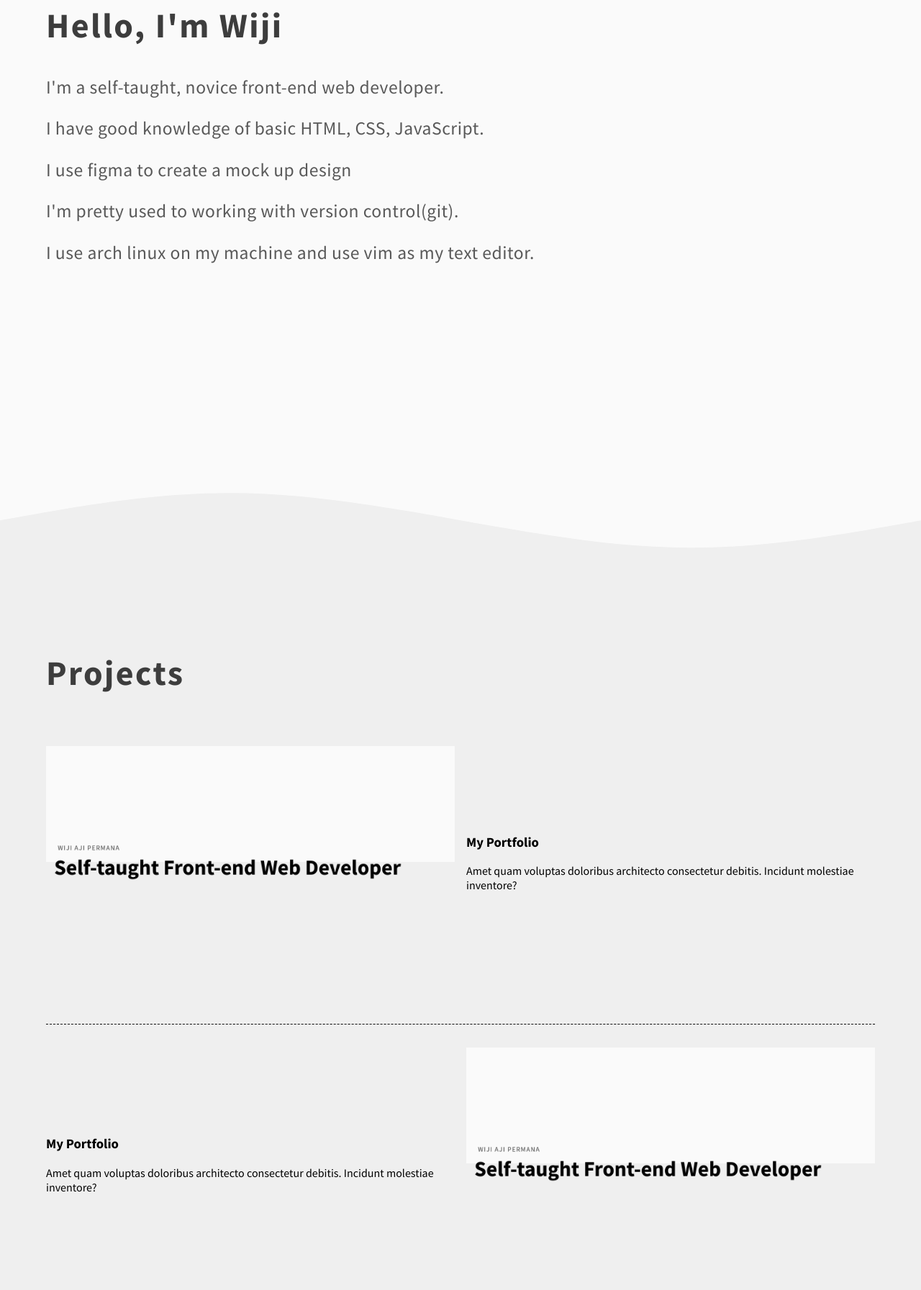
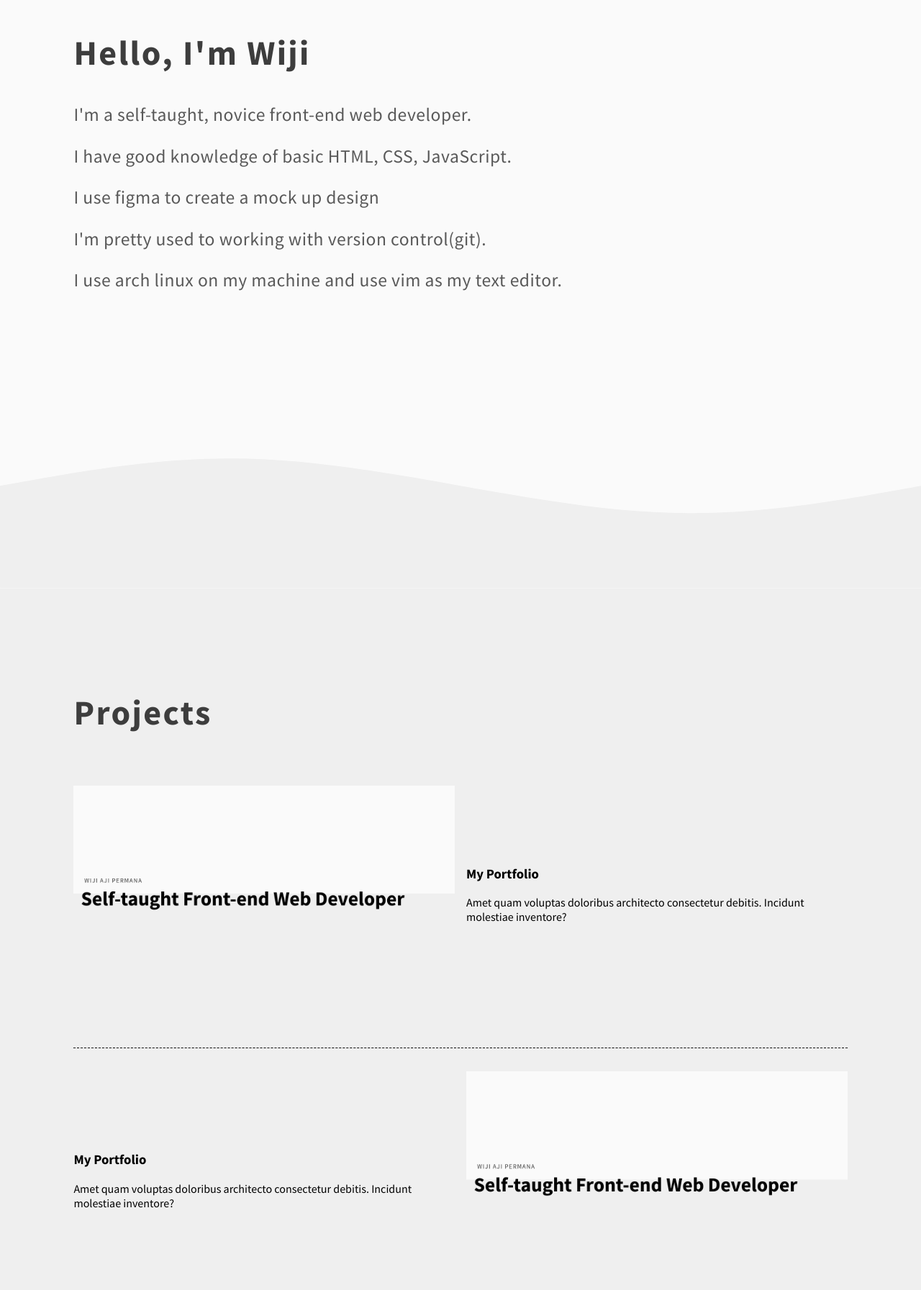
Before and after one commit to zqwirp/portfolio, a plain HTML site: page index.html in a window 1280 px wide. Shown: the part 899-2692 px from the top of the page at 72% size. Drawn offline with Linux system fonts and the light colour scheme.

Commit message:
kinda refactoring

```diff
--- a/css/global.css
+++ b/css/global.css
@@ -9,10 +9,10 @@
 body {
   display: flex;
   justify-content: center;
-  font-family: 'Source Sans Pro', Arial, sans-serif;
   padding: 0;
   margin: 0;
   background-color: var(--background-color);
+  font-family: 'Source Sans Pro', Arial, sans-serif;
 }
 
 body * {
@@ -20,7 +20,6 @@ body * {
 }
 
 .master-container {
-  width: 100%;
   max-width: 1440px;
   min-width: 300px;
 }
--- a/css/index.css
+++ b/css/index.css
@@ -1,4 +1,5 @@
 header {
+  position: relative;
   display: flex;
   align-items: center;
   height: 100vh;
@@ -9,9 +10,16 @@ header::before {
   position: absolute;
   bottom: 0;
   left: 0;
+  z-index: -1;
   width: 100%;
   height: 50%;
   background-color: var(--shade-100);
+}
+
+header p,
+header h1 {
+  margin-top: 0.2em;
+  margin-bottom: 0.2em;
 }
 
 header h1 {
@@ -24,62 +32,45 @@ header p {
   font-size: clamp(0.9rem, 1.8vw, 1.5rem);
   letter-spacing: 0.1em;
   color: var(--shade-500);
-  text-transform: uppercase;
 }
 
-header * {
-  margin: 0.2em 0;
+header .container {
+  margin-left: 2vw;
+  margin-right: 2vw;
 }
 
-.header-txt-wrapper {
-  position: relative;
-  margin: 2%;
+.greeting {
+  display: flex;
+  align-items: center;
+  padding: 8vw;
 }
 
-.greet {
-  display: flex;
-  align-items: center;
-  padding: clamp(1em, 5%, 5em);
-  height: 85vh;
-}
-
-.greet-txt-wrapper {
-  height: 100%;
-  width: 100%;
-}
-
-.greet h2 {
+.greeting h2 {
   font-size: clamp(2rem, 5vw, 3rem);
   letter-spacing: 0.05em;
   color: var(--shade-500);
 }
 
-.greet p {
+.greeting p {
   font-size: clamp(1.1rem, 2.5vw, 1.6rem);
   letter-spacing: 0.02em;
   color: var(--grey-txt);
 }
 
-.projects-container {
+.projects {
   display: flex;
   align-items: center;
-  padding: clamp(1em, 5%, 5em);
-  padding-top: 0;
+  padding: 8vw;
   background-color: var(--shade-100);
 }
 
-.projects-list-wrapper {
-  width: 100%;
-  height: 100%;
-}
-
-.projects-container h2 {
+.projects h2 {
   font-size: clamp(2rem, 5vw, 3rem);
   letter-spacing: 0.05em;
   color: var(--shade-500);
 }
 
-.projects {
+.project-list {
   display: flex;
   flex-direction: column;
   gap: 2em;
--- a/index.html
+++ b/index.html
@@ -17,17 +17,17 @@
   <body>
     <div class="master-container">
       <header>
-        <div class="header-txt-wrapper">
-          <p>Wiji Aji Permana</p>
+        <div class="container">
+          <p>WIJI AJI PERMANA</p>
           <h1>Self-taught Front-end Web Developer</h1>
         </div>
       </header>
 
       <main>
-        <section class="greet">
-          <div class="greet-txt-wrapper">
+        <section class="greeting">
+          <div class="container">
             <h2>Hello, I'm Wiji</h2>
-            <p>I'm a self-taught, novice front-end web developer. </p>
+            <p>I'm a self-taught, novice front-end web developer.</p>
             <p>I have good knowledge of basic HTML, CSS, JavaScript.</p>
             <p>I use figma to create a mock up design</p>
             <p>I'm pretty used to working with version control(git).</p>
@@ -47,11 +47,11 @@
           ></path>
         </svg>
 
-        <section class="projects-container">
-          <div class="projects-list-wrapper">
+        <section class="projects">
+          <div class="container">
             <h2>Projects</h2>
 
-            <div class="projects">
+            <div class="project-list">
               <div class="project">
                 <figure class="project-img">
                   <img src="res/portfolio.png" alt="portfolio" height="200" />
```
